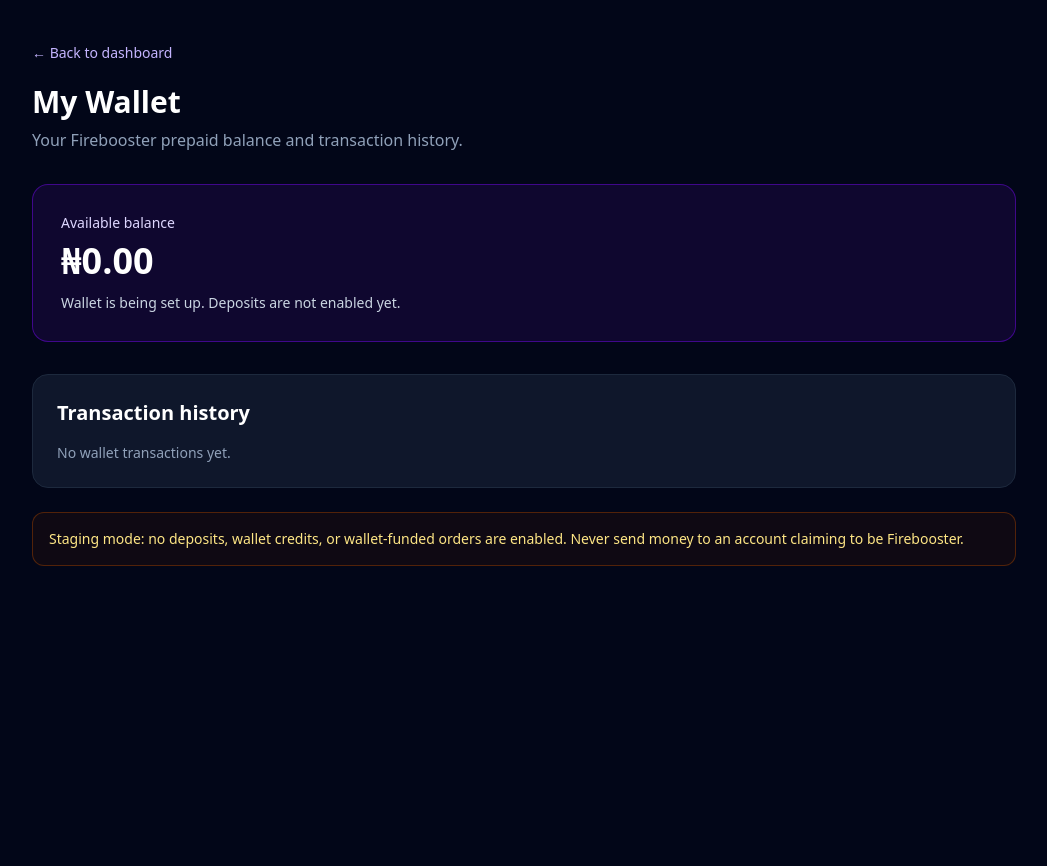
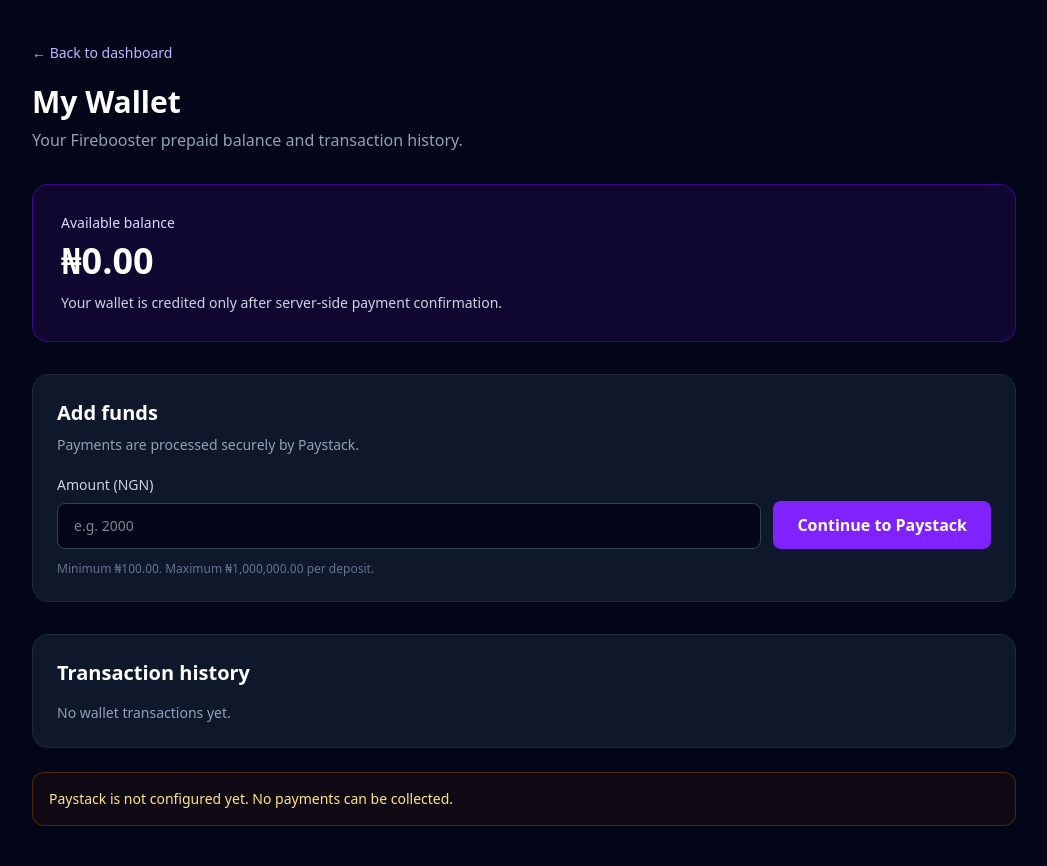
Before and after one commit to Blakesammy51/firebooster-panel, a Laravel app: page /wallet in a window 1280 px wide. Shown: the whole page, without its empty margins (116-1163 px from the left). Before the commit the page ends 566 px from the top, so only its background shows below. Run offline with Laravel 12, Linux system fonts and the light colour scheme; the visitor is signed in with stand-in values (Sample User, id 1); data that the repository does not hold is empty; style sheets or scripts are compiled from the project's sources.

Commit message:
feat: add wallet deposit checkout form

```diff
--- a/backend/resources/views/wallet/index.blade.php
+++ b/backend/resources/views/wallet/index.blade.php
@@ -1,8 +1,7 @@
 <!doctype html>
 <html lang="en">
 <head>
-    <meta charset="utf-8">
-    <meta name="viewport" content="width=device-width,initial-scale=1">
+<meta charset="utf-8"><meta name="viewport" content="width=device-width,initial-scale=1">
 <title>My Wallet · Firebooster</title>
 @vite(['resources/css/app.css','resources/js/app.js'])
 </head>
@@ -11,13 +10,25 @@
 <a href="{{ route('dashboard') }}" class="text-sm text-violet-300">← Back to dashboard</a>
 <h1 class="mt-5 text-3xl font-bold">My Wallet</h1>
 <p class="mt-2 text-slate-400">Your Firebooster prepaid balance and transaction history.</p>
-
+@if (session('status'))<p class="mt-5 rounded-xl border border-emerald-800 bg-emerald-950/30 p-4 text-sm text-emerald-200">{{ session('status') }}</p>@endif
+@if ($errors->any())<div class="mt-5 rounded-xl border border-red-800 bg-red-950/30 p-4 text-sm text-red-200">@foreach ($errors->all() as $error)<p>{{ $error }}</p>@endforeach</div>@endif
 <section class="mt-8 rounded-2xl border border-violet-700/50 bg-violet-950/30 p-7">
 <p class="text-sm text-violet-200">Available balance</p>
 <p class="mt-2 text-4xl font-bold">₦{{ number_format($wallet->balance_kobo / 100, 2) }}</p>
-        <p class="mt-3 text-sm text-slate-300">Wallet is being set up. Deposits are not enabled yet.</p>
+<p class="mt-3 text-sm text-slate-300">Your wallet is credited only after server-side payment confirmation.</p>
 </section>
-
+<section class="mt-8 rounded-2xl border border-slate-800 bg-slate-900 p-6">
+<h2 class="text-xl font-semibold">Add funds</h2>
+<p class="mt-2 text-sm text-slate-400">Payments are processed securely by Paystack.</p>
+<form method="POST" action="{{ route('wallet.deposit.store') }}" class="mt-5 flex flex-col gap-3 sm:flex-row sm:items-end">
+@csrf
+<label class="flex-1 text-sm text-slate-300">Amount (NGN)
+<input name="amount" type="number" inputmode="decimal" min="100" max="1000000" step="0.01" required value="{{ old('amount') }}" placeholder="e.g. 2000" class="mt-2 w-full rounded-lg border border-slate-700 bg-slate-950 px-4 py-3 text-white">
+</label>
+<button type="submit" class="rounded-lg bg-violet-600 px-6 py-3 font-semibold text-white hover:bg-violet-500">Continue to Paystack</button>
+</form>
+<p class="mt-3 text-xs text-slate-500">Minimum ₦100.00. Maximum ₦1,000,000.00 per deposit.</p>
+</section>
 <section class="mt-8 rounded-2xl border border-slate-800 bg-slate-900 p-6">
 <h2 class="text-xl font-semibold">Transaction history</h2>
 @if ($transactions->isEmpty())
@@ -26,10 +37,8 @@
 <div class="mt-4 space-y-3">
 @foreach ($transactions as $transaction)
 <div class="flex flex-wrap items-center justify-between gap-3 border-b border-slate-800 pb-3">
-                        <div>
-                            <p class="font-medium">{{ str_replace('_', ' ', ucfirst($transaction->type)) }}</p>
-                            <p class="text-xs text-slate-400">{{ $transaction->description ?? $transaction->reference ?? 'Wallet transaction' }} · {{ $transaction->created_at->format('M j, Y H:i') }}</p>
-                        </div>
+<div><p class="font-medium">{{ str_replace('_', ' ', ucfirst($transaction->type)) }} · {{ ucfirst($transaction->status) }}</p>
+<p class="text-xs text-slate-400">{{ $transaction->description ?? $transaction->reference ?? 'Wallet transaction' }} · {{ $transaction->created_at->format('M j, Y H:i') }}</p></div>
 <p class="font-semibold">₦{{ number_format($transaction->amount_kobo / 100, 2) }}</p>
 </div>
 @endforeach
@@ -37,10 +46,9 @@
 <div class="mt-5">{{ $transactions->links() }}</div>
 @endif
 </section>
-
-    <p class="mt-6 rounded-xl border border-amber-800/50 bg-amber-950/20 p-4 text-sm text-amber-200">
-        Staging mode: no deposits, wallet credits, or wallet-funded orders are enabled. Never send money to an account claiming to be Firebooster.
-    </p>
+@unless (config('services.paystack.secret_key'))
+<p class="mt-6 rounded-xl border border-amber-800/50 bg-amber-950/20 p-4 text-sm text-amber-200">Paystack is not configured yet. No payments can be collected.</p>
+@endunless
 </main>
 </body>
 </html>
```
Lines whose indentation alone changed are shown as unchanged.
